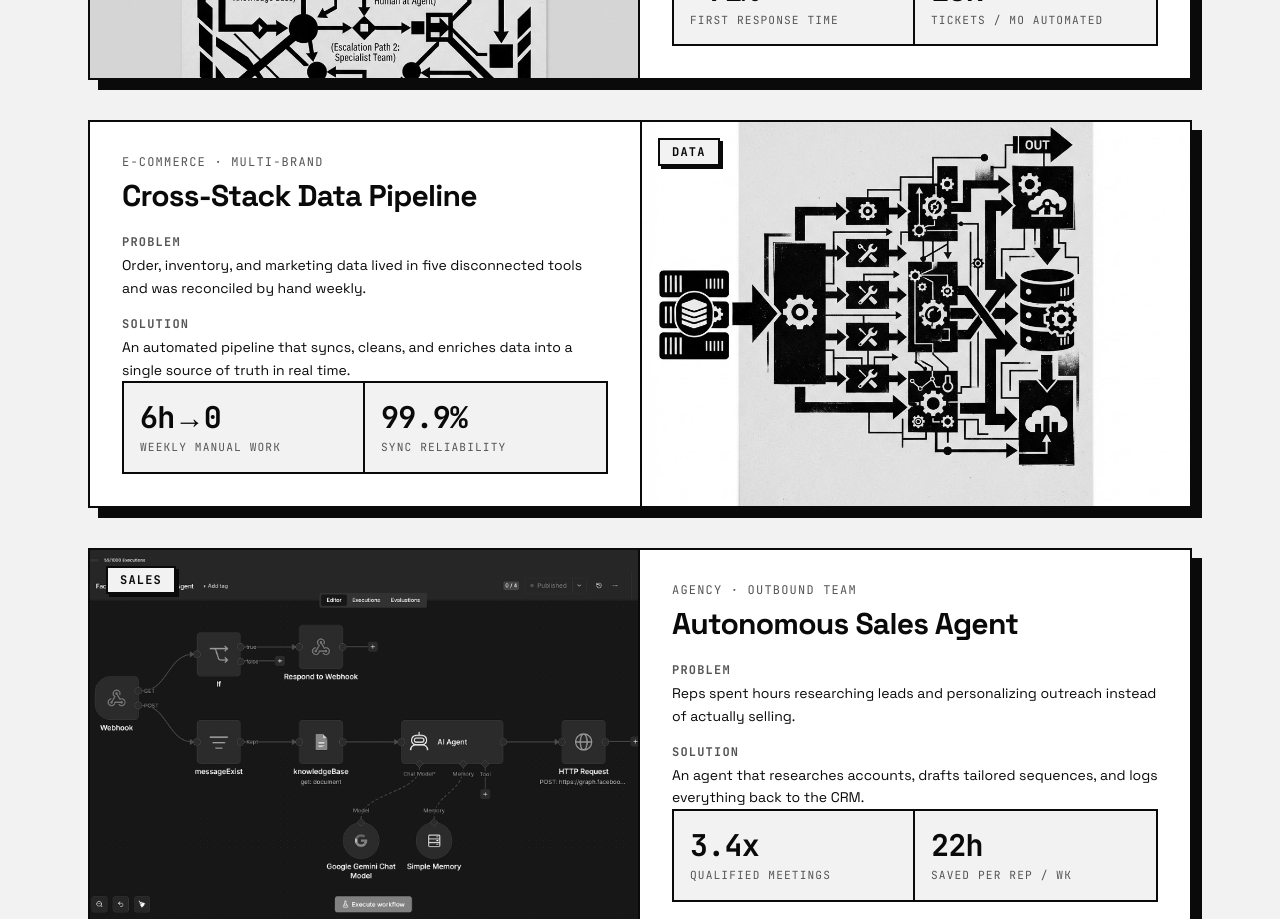
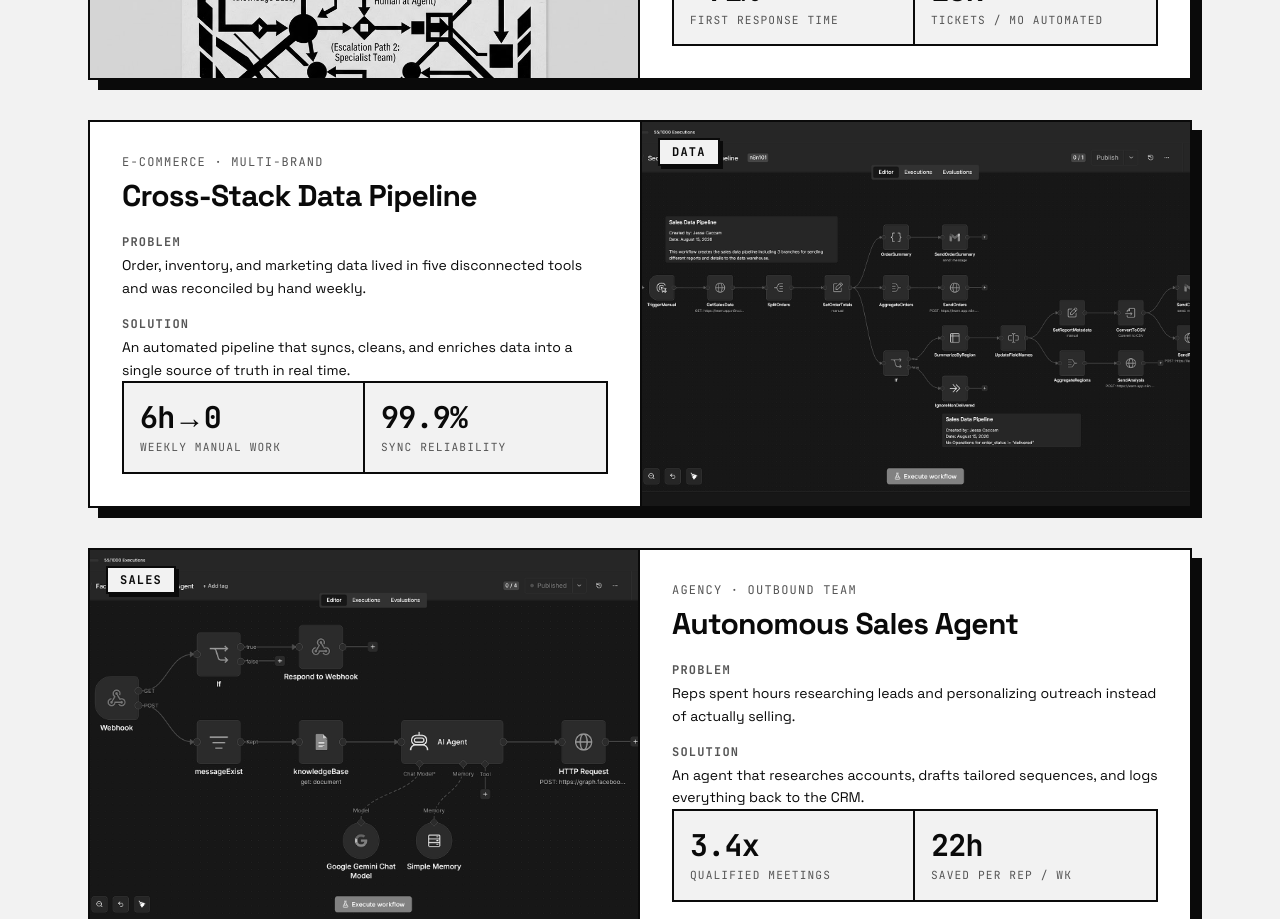
Before and after one commit to maratantan/my-portfolio, a Next.js app: page / in a window 1280 px wide. Shown: the part 4140-5059 px from the top of the page. Built offline with nearby package versions, Linux system fonts and the light colour scheme.

Commit message:
Added SalesDataPipeline.png

```diff
--- a/components/projects.tsx
+++ b/components/projects.tsx
@@ -21,7 +21,7 @@ const PROJECTS = [
     tag: "Data",
     title: "Cross-Stack Data Pipeline",
     client: "E-commerce · multi-brand",
-    image: "/projects/data-pipeline.png",
+    image: "/projects/SalesDataPipeline.png",
     problem:
       "Order, inventory, and marketing data lived in five disconnected tools and was reconciled by hand weekly.",
     solution:
```
Also changed, not shown: public/projects/SalesDataPipeline.png (added).
